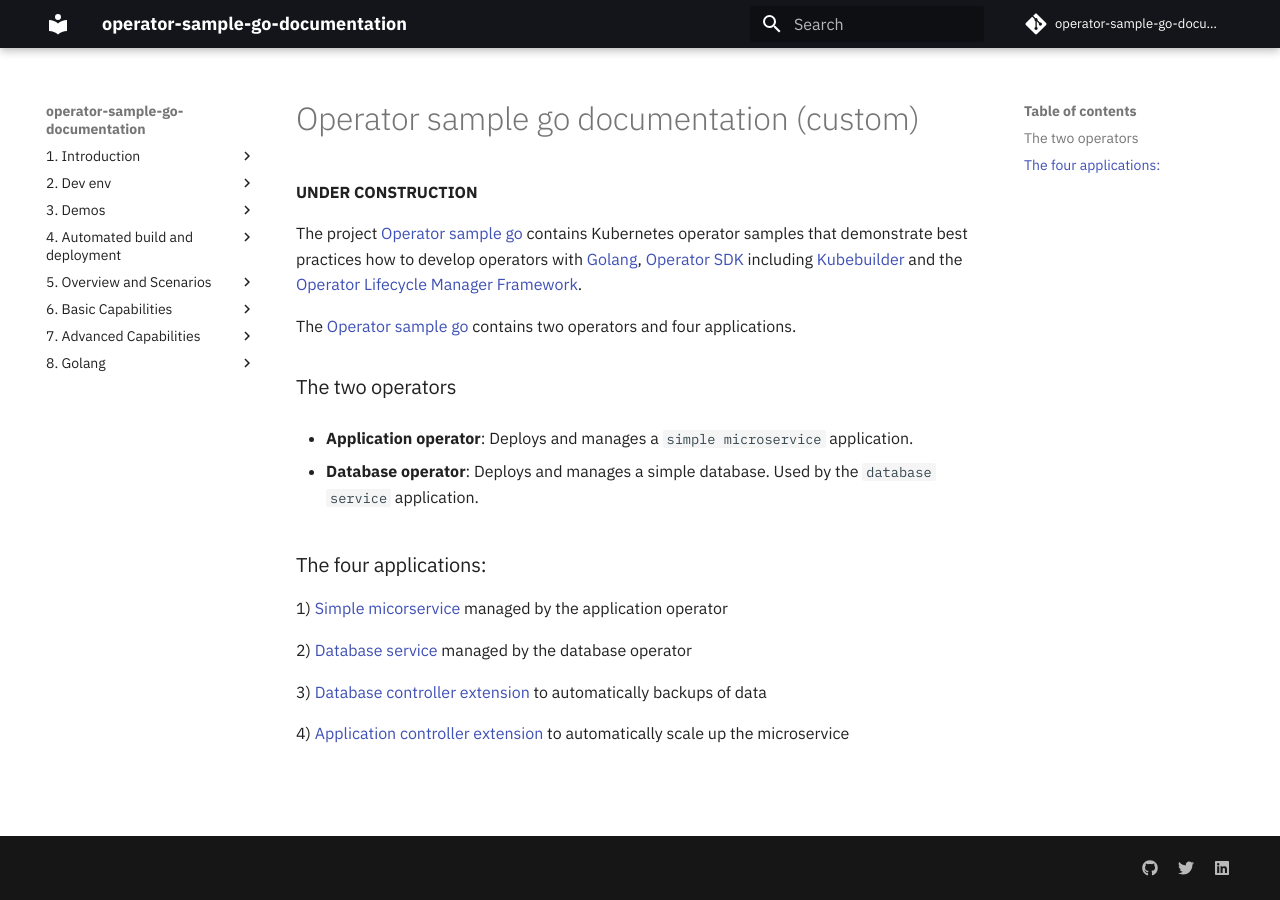
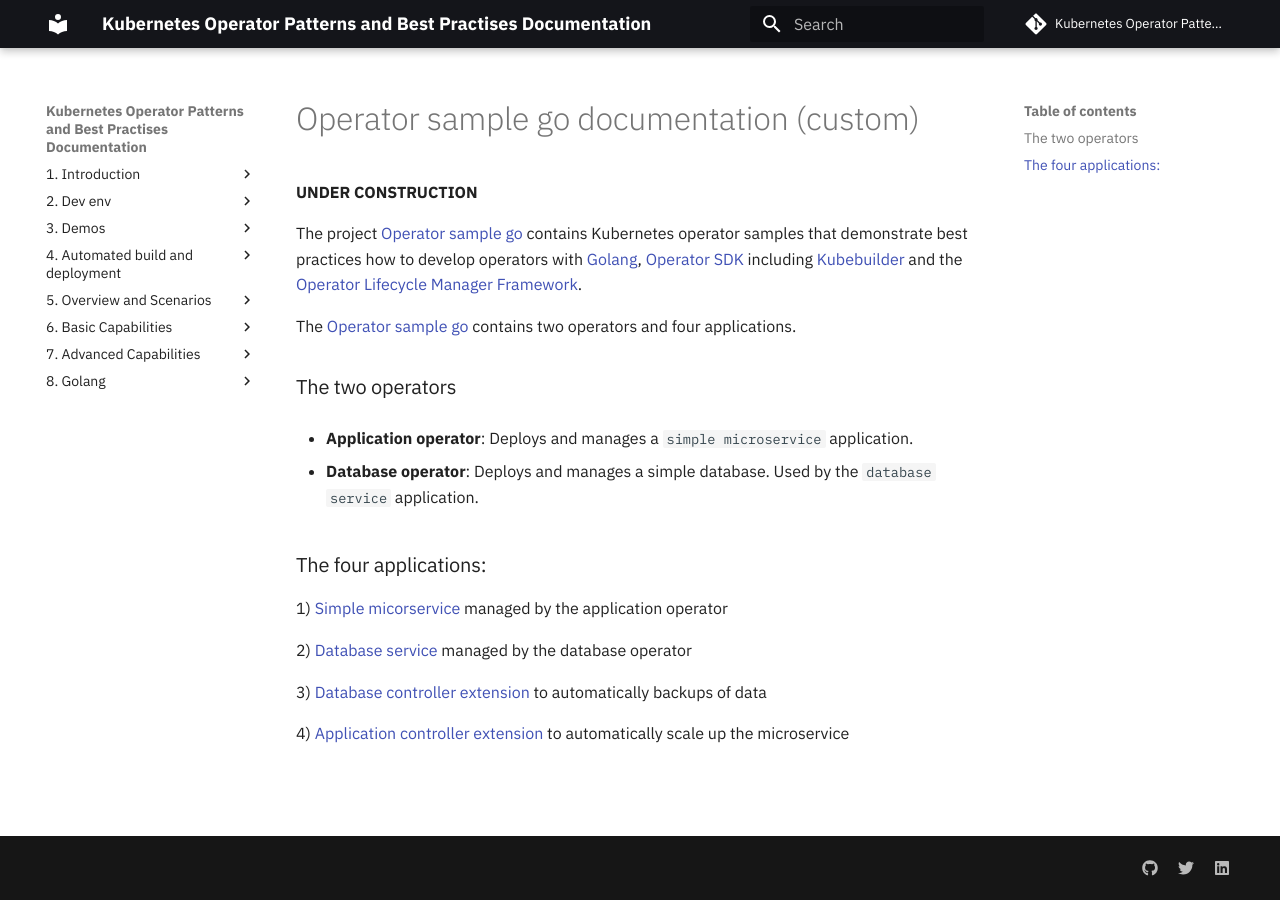
Before and after one commit to IBM/operator-sample-go-documentation, an MkDocs documentation site: the page built from documentation/README.md, in a window 1280 px wide. Built offline with MkDocs 1.6.1 and Material for MkDocs 9.7.7, drawn with Linux system fonts in a browser that asks for light colours; comment, search, counter and statistics services are not loaded.

Commit message:
update mkdocs configuration

```diff
--- a/mkdocs.yml
+++ b/mkdocs.yml
@@ -1,10 +1,10 @@
 # Project information
-site_name: operator-sample-go-documentation
+site_name:  Kubernetes Operator Patterns and Best Practises Documentation
 site_url: https://github.com/thomassuedbroecker/operator-sample-go-documentation
 site_author:  Adam de Leeuw, Alain Airom, Diwakar Tiwari, Niklas Heidloff,  Sundeep Binaylal Golla, Thomas Suedbroecker
 
 # Repository
-repo_name: operator-sample-go-documentation
+repo_name: Kubernetes Operator Patterns and Best Practises
 repo_url: https://github.com/IBM/operator-sample-go
 edit_uri: edit/main/documentation
 docs_dir: documentation
```
